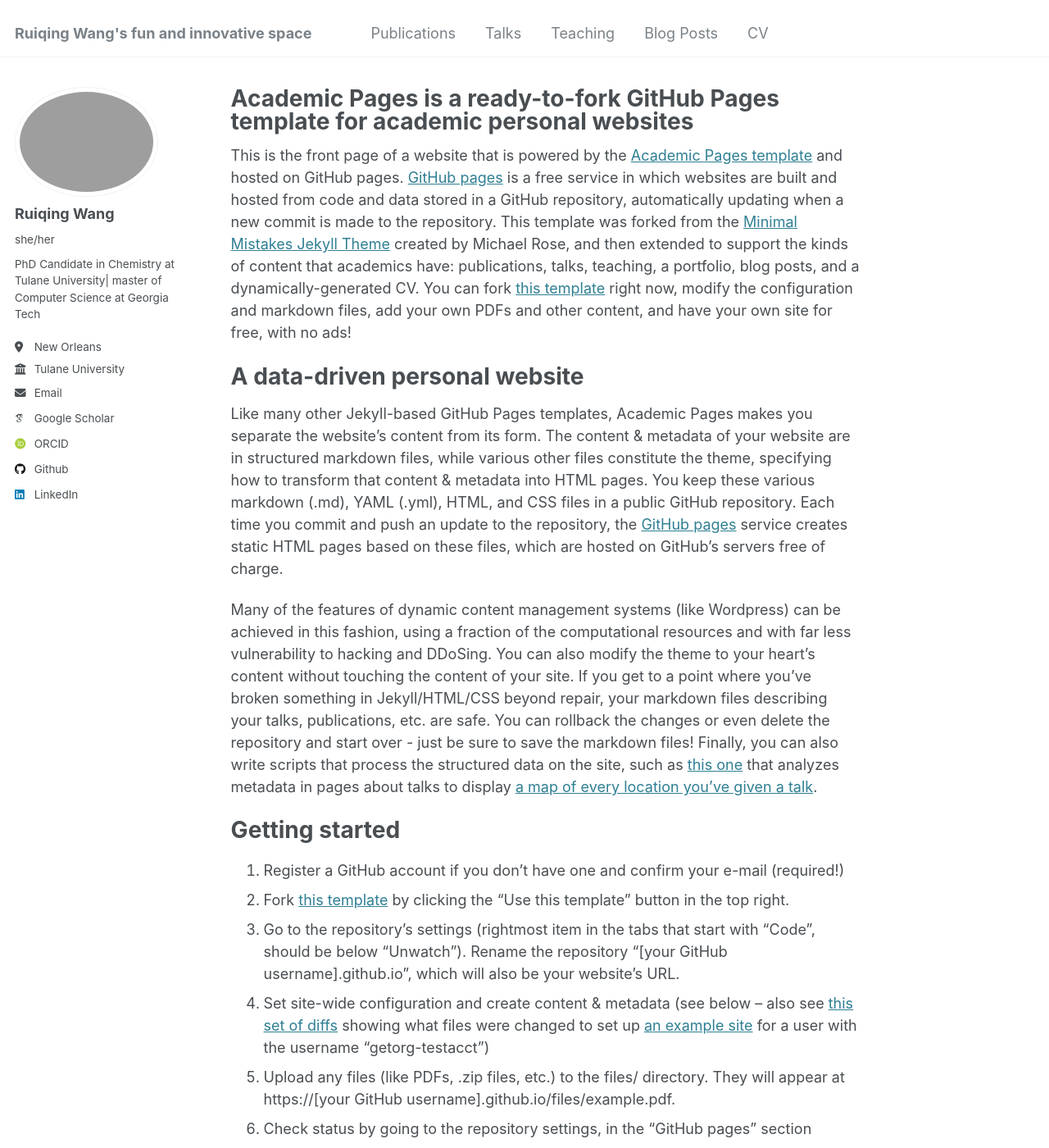
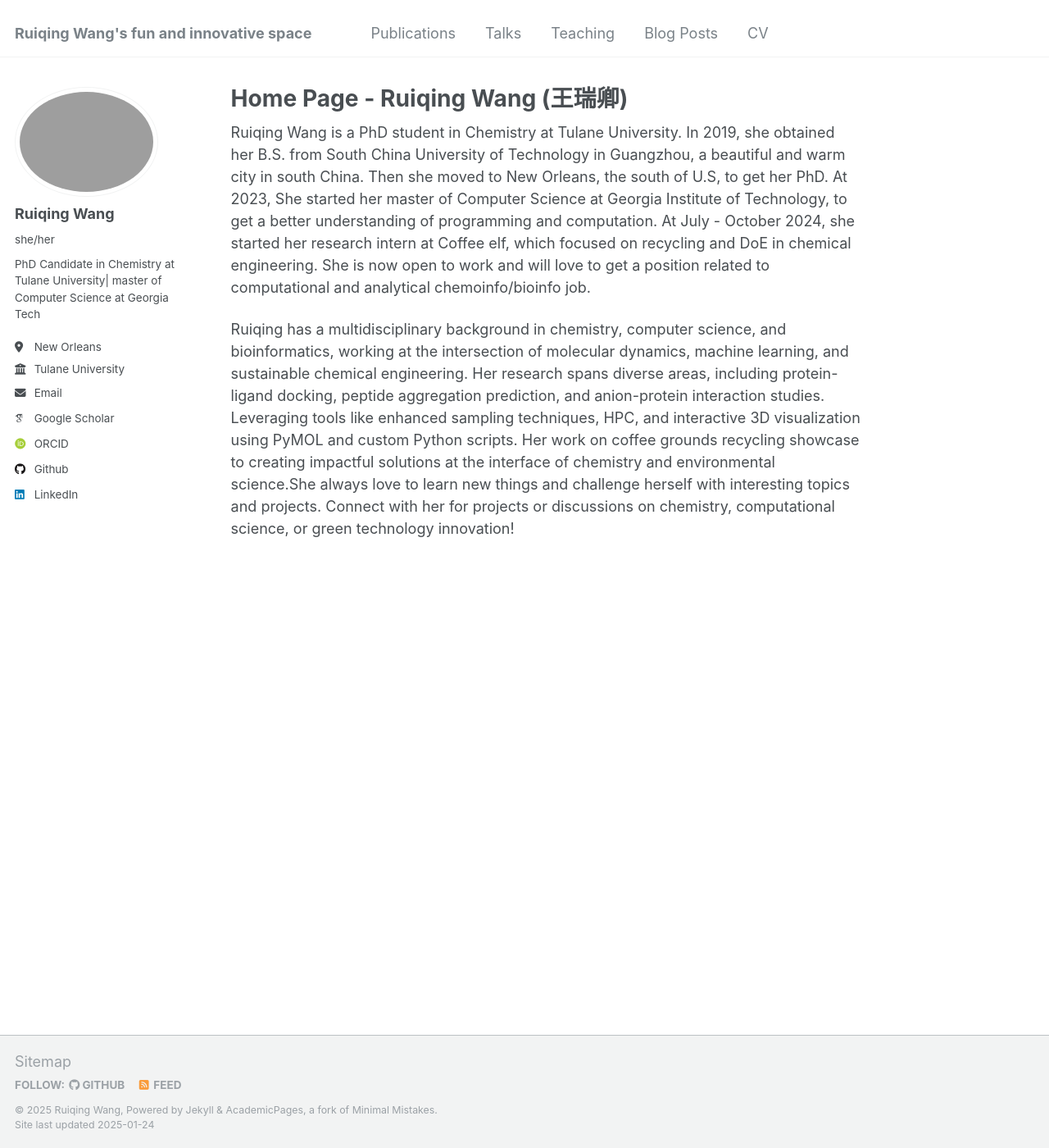
Before and after one commit to RuiqingW20/RuiqingW20.github.io, a Jekyll site: the page built from _pages/about.md, in a window 1280 px wide and 1400 px high. Shown: the whole window at 82% size. Built offline with Jekyll 4.4.1, drawn with Linux system fonts in a browser that asks for light colours; some web fonts are replaced; some of the changed text lies outside the part shown.

Commit message:
Update about.md

```diff
--- a/_pages/about.md
+++ b/_pages/about.md
@@ -1,49 +1,11 @@
 ---
 permalink: /
-title: "Academic Pages is a ready-to-fork GitHub Pages template for academic personal websites"
+title: "Home Page - Ruiqing Wang (王瑞卿)"
 author_profile: true
 redirect_from:
   - /about/
   - /about.html
 ---
+Ruiqing Wang is a PhD student in Chemistry at Tulane University. In 2019, she obtained her B.S. from South China University of Technology in Guangzhou, a beautiful and warm city in south China. Then she moved to New Orleans, the south of U.S, to get her PhD. At 2023, She started her master of Computer Science at Georgia Institute of Technology, to get a better understanding of programming and computation. At July - October 2024, she started her research intern at Coffee elf, which focused on recycling and DoE in chemical engineering. She is now open to work and will love to get a position related to computational and analytical chemoinfo/bioinfo job.
 
-This is the front page of a website that is powered by the [Academic Pages template](https://github.com/academicpages/academicpages.github.io) and hosted on GitHub pages. [GitHub pages](https://pages.github.com) is a free service in which websites are built and hosted from code and data stored in a GitHub repository, automatically updating when a new commit is made to the repository. This template was forked from the [Minimal Mistakes Jekyll Theme](https://mmistakes.github.io/minimal-mistakes/) created by Michael Rose, and then extended to support the kinds of content that academics have: publications, talks, teaching, a portfolio, blog posts, and a dynamically-generated CV. You can fork [this template](https://github.com/academicpages/academicpages.github.io) right now, modify the configuration and markdown files, add your own PDFs and other content, and have your own site for free, with no ads!
-
-A data-driven personal website
-======
-Like many other Jekyll-based GitHub Pages templates, Academic Pages makes you separate the website's content from its form. The content & metadata of your website are in structured markdown files, while various other files constitute the theme, specifying how to transform that content & metadata into HTML pages. You keep these various markdown (.md), YAML (.yml), HTML, and CSS files in a public GitHub repository. Each time you commit and push an update to the repository, the [GitHub pages](https://pages.github.com/) service creates static HTML pages based on these files, which are hosted on GitHub's servers free of charge.
-
-Many of the features of dynamic content management systems (like Wordpress) can be achieved in this fashion, using a fraction of the computational resources and with far less vulnerability to hacking and DDoSing. You can also modify the theme to your heart's content without touching the content of your site. If you get to a point where you've broken something in Jekyll/HTML/CSS beyond repair, your markdown files describing your talks, publications, etc. are safe. You can rollback the changes or even delete the repository and start over - just be sure to save the markdown files! Finally, you can also write scripts that process the structured data on the site, such as [this one](https://github.com/academicpages/academicpages.github.io/blob/master/talkmap.ipynb) that analyzes metadata in pages about talks to display [a map of every location you've given a talk](https://academicpages.github.io/talkmap.html).
-
-Getting started
-======
-1. Register a GitHub account if you don't have one and confirm your e-mail (required!)
-1. Fork [this template](https://github.com/academicpages/academicpages.github.io) by clicking the "Use this template" button in the top right.
-1. Go to the repository's settings (rightmost item in the tabs that start with "Code", should be below "Unwatch"). Rename the repository "[your GitHub username].github.io", which will also be your website's URL.
-1. Set site-wide configuration and create content & metadata (see below -- also see [this set of diffs](http://archive.is/3TPas) showing what files were changed to set up [an example site](https://getorg-testacct.github.io) for a user with the username "getorg-testacct")
-1. Upload any files (like PDFs, .zip files, etc.) to the files/ directory. They will appear at https://[your GitHub username].github.io/files/example.pdf.
-1. Check status by going to the repository settings, in the "GitHub pages" section
-
-Site-wide configuration
-------
-The main configuration file for the site is in the base directory in [_config.yml](https://github.com/academicpages/academicpages.github.io/blob/master/_config.yml), which defines the content in the sidebars and other site-wide features. You will need to replace the default variables with ones about yourself and your site's github repository. The configuration file for the top menu is in [_data/navigation.yml](https://github.com/academicpages/academicpages.github.io/blob/master/_data/navigation.yml). For example, if you don't have a portfolio or blog posts, you can remove those items from that navigation.yml file to remove them from the header.
-
-Create content & metadata
-------
-For site content, there is one markdown file for each type of content, which are stored in directories like _publications, _talks, _posts, _teaching, or _pages. For example, each talk is a markdown file in the [_talks directory](https://github.com/academicpages/academicpages.github.io/tree/master/_talks). At the top of each markdown file is structured data in YAML about the talk, which the theme will parse to do lots of cool stuff. The same structured data about a talk is used to generate the list of talks on the [Talks page](https://academicpages.github.io/talks), each [individual page](https://academicpages.github.io/talks/2012-03-01-talk-1) for specific talks, the talks section for the [CV page](https://academicpages.github.io/cv), and the [map of places you've given a talk](https://academicpages.github.io/talkmap.html) (if you run this [python file](https://github.com/academicpages/academicpages.github.io/blob/master/talkmap.py) or [Jupyter notebook](https://github.com/academicpages/academicpages.github.io/blob/master/talkmap.ipynb), which creates the HTML for the map based on the contents of the _talks directory).
-
-**Markdown generator**
-
-The repository includes [a set of Jupyter notebooks](https://github.com/academicpages/academicpages.github.io/tree/master/markdown_generator
-) that converts a CSV containing structured data about talks or presentations into individual markdown files that will be properly formatted for the Academic Pages template. The sample CSVs in that directory are the ones I used to create my own personal website at stuartgeiger.com. My usual workflow is that I keep a spreadsheet of my publications and talks, then run the code in these notebooks to generate the markdown files, then commit and push them to the GitHub repository.
-
-How to edit your site's GitHub repository
-------
-Many people use a git client to create files on their local computer and then push them to GitHub's servers. If you are not familiar with git, you can directly edit these configuration and markdown files directly in the github.com interface. Navigate to a file (like [this one](https://github.com/academicpages/academicpages.github.io/blob/master/_talks/2012-03-01-talk-1.md) and click the pencil icon in the top right of the content preview (to the right of the "Raw | Blame | History" buttons). You can delete a file by clicking the trashcan icon to the right of the pencil icon. You can also create new files or upload files by navigating to a directory and clicking the "Create new file" or "Upload files" buttons.
-
-Example: editing a markdown file for a talk
-![Editing a markdown file for a talk](/images/editing-talk.png)
-
-For more info
-------
-More info about configuring Academic Pages can be found in [the guide](https://academicpages.github.io/markdown/), the [growing wiki](https://github.com/academicpages/academicpages.github.io/wiki), and you can always [ask a question on GitHub](https://github.com/academicpages/academicpages.github.io/discussions). The [guides for the Minimal Mistakes theme](https://mmistakes.github.io/minimal-mistakes/docs/configuration/) (which this theme was forked from) might also be helpful.
+Ruiqing has a multidisciplinary background in chemistry, computer science, and bioinformatics, working at the intersection of molecular dynamics, machine learning, and sustainable chemical engineering. Her research spans diverse areas, including protein-ligand docking, peptide aggregation prediction, and anion-protein interaction studies. Leveraging tools like enhanced sampling techniques, HPC, and interactive 3D visualization using PyMOL and custom Python scripts. Her work on coffee grounds recycling showcase to creating impactful solutions at the interface of chemistry and environmental science.She always love to learn new things and challenge herself with interesting topics and projects. Connect with her for projects or discussions on chemistry, computational science, or green technology innovation!
```
